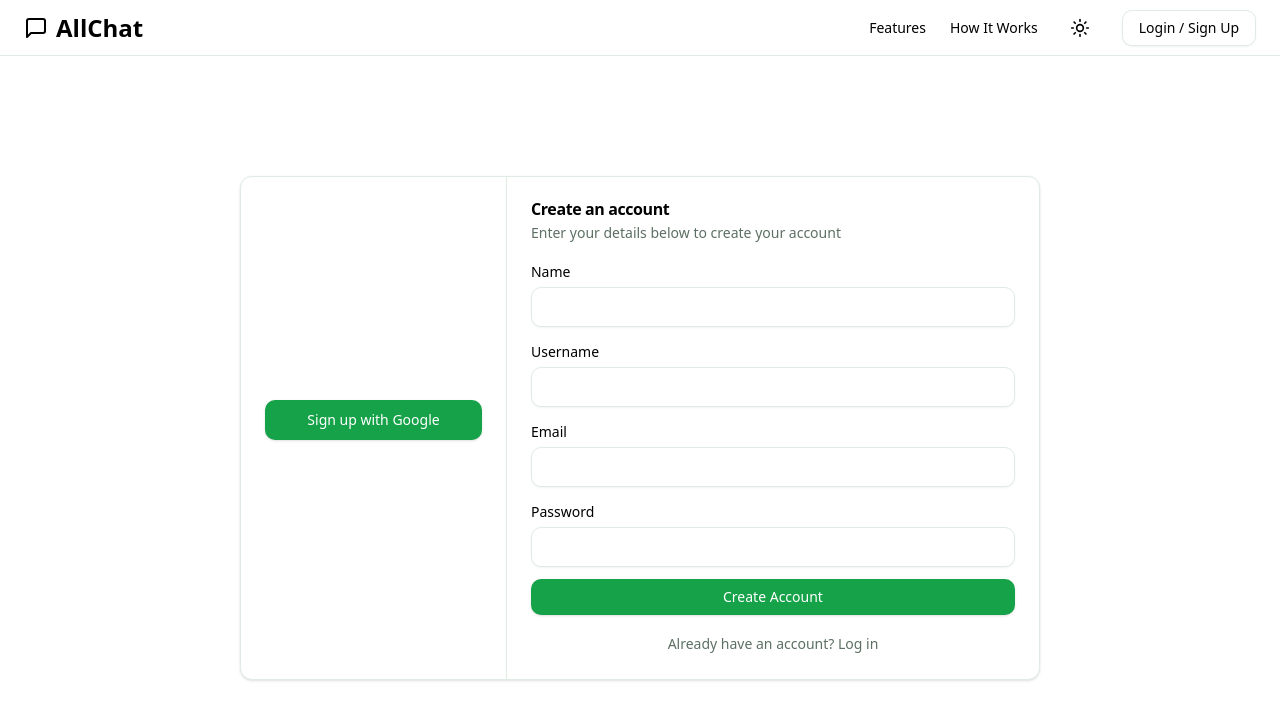
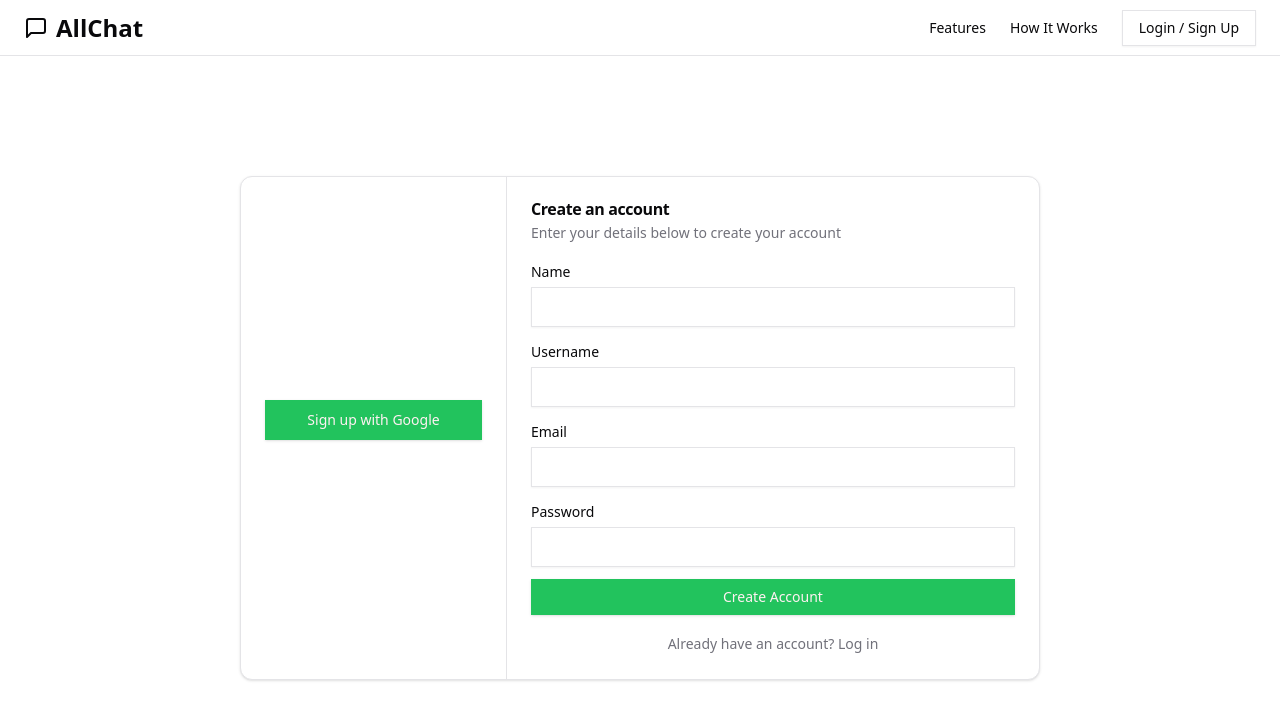
Before and after one commit to Mukul-Howale/AllChat, a Next.js app in the folder all-chat/: page /auth in a window 1280 px wide. Shown: the top 720 px of the page. Built offline with nearby package versions, Linux system fonts and the light colour scheme.

Commit message:
removed dark theme

```diff
--- a/all-chat/src/components/ui/theme-toggle.tsx
+++ b/all-chat/src/components/ui/theme-toggle.tsx
@@ -1,20 +1,21 @@
+import React from 'react';
 import { Moon, Sun } from 'lucide-react';
 import { useTheme } from '@/contexts/ThemeContext';
 import { Button } from './button';
 
 export function ThemeToggle() {
-  const { theme, toggleTheme } = useTheme();
+  const { theme } = useTheme();
 
   return (
     <Button
       variant="ghost"
       size="icon"
-      onClick={toggleTheme}
-      className="w-9 h-9 relative"
+      className="hover:bg-accent hover:text-accent-foreground"
       aria-label="Toggle theme"
     >
-      <Sun className={`h-5 w-5 transition-all absolute ${theme === 'dark' ? 'scale-0' : 'scale-100'}`} />
-      <Moon className={`h-5 w-5 transition-all absolute ${theme === 'dark' ? 'scale-100' : 'scale-0'}`} />
+      <Sun className="h-[1.2rem] w-[1.2rem] rotate-0 scale-100 transition-all dark:-rotate-90 dark:scale-0" />
+      <Moon className="absolute h-[1.2rem] w-[1.2rem] rotate-90 scale-0 transition-all dark:rotate-0 dark:scale-100" />
+      <span className="sr-only">Toggle theme</span>
     </Button>
   );
 }
--- a/all-chat/src/contexts/ThemeContext.tsx
+++ b/all-chat/src/contexts/ThemeContext.tsx
@@ -1,36 +1,29 @@
-import { createContext, useContext, useEffect, useState } from 'react';
+import React, { createContext, useState, useContext, useEffect } from 'react';
 
-type Theme = 'light' | 'dark';
+type Theme = 'light';
 
 interface ThemeContextType {
   theme: Theme;
   toggleTheme: () => void;
 }
 
-const ThemeContext = createContext<ThemeContextType | undefined>(undefined);
+const ThemeContext = createContext<ThemeContextType>({
+  theme: 'light',
+  toggleTheme: () => {},
+});
 
-export function ThemeProvider({ children }: { children: React.ReactNode }) {
+export const ThemeProvider: React.FC<{ children: React.ReactNode }> = ({ children }) => {
   const [theme, setTheme] = useState<Theme>('light');
 
   useEffect(() => {
-    // Check for saved theme preference or system preference
-    const savedTheme = localStorage.getItem('theme') as Theme;
-    const systemPrefersDark = window.matchMedia('(prefers-color-scheme: dark)').matches;
-
-    if (savedTheme) {
-      setTheme(savedTheme);
-      document.documentElement.classList.toggle('dark', savedTheme === 'dark');
-    } else if (systemPrefersDark) {
-      setTheme('dark');
-      document.documentElement.classList.add('dark');
-    }
+    // Remove any dark theme classes
+    document.documentElement.classList.remove('dark');
+    document.documentElement.classList.add('light');
   }, []);
 
   const toggleTheme = () => {
-    const newTheme = theme === 'light' ? 'dark' : 'light';
-    setTheme(newTheme);
-    document.documentElement.classList.toggle('dark');
-    localStorage.setItem('theme', newTheme);
+    // Since we're removing dark mode, this is now a no-op
+    setTheme('light');
   };
 
   return (
@@ -38,12 +31,6 @@ export function ThemeProvider({ children }: { children: React.ReactNode }) {
       {children}
     </ThemeContext.Provider>
   );
-}
+};
 
-export function useTheme() {
-  const context = useContext(ThemeContext);
-  if (context === undefined) {
-    throw new Error('useTheme must be used within a ThemeProvider');
-  }
-  return context;
-}
+export const useTheme = () => useContext(ThemeContext);
--- a/all-chat/src/layouts/Header.tsx
+++ b/all-chat/src/layouts/Header.tsx
@@ -5,7 +5,6 @@ import { Button } from "@/components/ui/button";
 import { Avatar, AvatarFallback, AvatarImage } from "@/components/ui/avatar";
 import { logoutUser, isAuthenticated } from '@/utils/auth';
 import { useRouter } from 'next/router';
-import { ThemeToggle } from '@/components/ui/theme-toggle';
 import {
   DropdownMenu,
   DropdownMenuContent,
@@ -42,7 +41,6 @@ const Header: React.FC<HeaderProps> = ({ hideNavigation = false, user = null })
           <Link className="text-sm font-medium hover:underline underline-offset-4" href="#how-it-works">
             How It Works
           </Link>
-          <ThemeToggle />
           {isAuthenticated() && user ? (
             <DropdownMenu>
               <DropdownMenuTrigger asChild>
--- a/all-chat/src/styles/globals.css
+++ b/all-chat/src/styles/globals.css
@@ -1,66 +1,46 @@
 @tailwind base;
 @tailwind components;
 @tailwind utilities;
-@layer base {
+
 :root {
-    --background: 0 0% 100%;    /* Pure white */
-    --foreground: 0 0% 0%;      /* Pure black */
+  /* Light mode colors */
+  --background: 0 0% 100%;
+  --foreground: 240 10% 3.9%;
+
   --card: 0 0% 100%;
-    --card-foreground: 0 0% 0%;
+  --card-foreground: 240 10% 3.9%;
+
   --popover: 0 0% 100%;
-    --popover-foreground: 0 0% 0%;
-    --primary: 142 76% 36%;     /* Vibrant green */
-    --primary-foreground: 0 0% 100%;
-    --secondary: 142 33% 96%;   /* Light green */
-    --secondary-foreground: 142 76% 36%;
-    --muted: 142 33% 96%;
-    --muted-foreground: 142 10% 40%;
-    --accent: 142 76% 36%;
-    --accent-foreground: 0 0% 100%;
-    --destructive: 0 84% 60%;
-    --destructive-foreground: 0 0% 100%;
-    --border: 142 20% 90%;
-    --input: 142 20% 90%;
-    --ring: 142 76% 36%;
-    --chart-1: 142 76% 36%;     /* Green */
-    --chart-2: 209 76% 45%;     /* Blue */
-    --chart-3: 32 95% 57%;      /* Orange */
-    --chart-4: 271 74% 56%;     /* Purple */
-    --chart-5: 0 76% 50%;       /* Red */
-    --radius: 0.75rem
+  --popover-foreground: 240 10% 3.9%;
+
+  --primary: 142 70% 45%;
+  --primary-foreground: 355.7 100% 97.3%;
+
+  --secondary: 142 50% 70%;
+  --secondary-foreground: 240 10% 3.9%;
+
+  --muted: 240 4.8% 95.9%;
+  --muted-foreground: 240 3.8% 46.1%;
+
+  --accent: 240 4.8% 95.9%;
+  --accent-foreground: 240 10% 3.9%;
+
+  --destructive: 0 84.2% 60.2%;
+  --destructive-foreground: 0 0% 98%;
+
+  --border: 240 5.9% 90%;
+  --input: 240 5.9% 90%;
+  --ring: 142 70% 45%;
 }
-  .dark {
-    --background: 142 30% 10%;    /* Dark green-tinted black */
-    --foreground: 0 0% 100%;      /* White */
-    --card: 142 30% 12%;
-    --card-foreground: 0 0% 100%;
-    --popover: 142 30% 12%;
-    --popover-foreground: 0 0% 100%;
-    --primary: 142 76% 45%;       /* Brighter green */
-    --primary-foreground: 0 0% 100%;
-    --secondary: 142 25% 20%;     /* Muted dark green */
-    --secondary-foreground: 142 76% 45%;
-    --muted: 142 25% 20%;
-    --muted-foreground: 142 10% 75%;
-    --accent: 142 76% 45%;
-    --accent-foreground: 0 0% 100%;
-    --destructive: 0 84% 60%;
-    --destructive-foreground: 0 0% 100%;
-    --border: 142 25% 20%;
-    --input: 142 25% 20%;
-    --ring: 142 76% 45%;
-    --chart-1: 142 76% 45%;      /* Bright green */
-    --chart-2: 209 76% 55%;      /* Bright blue */
-    --chart-3: 32 95% 65%;       /* Bright orange */
-    --chart-4: 271 74% 65%;      /* Bright purple */
-    --chart-5: 0 76% 60%;        /* Bright red */
+
+* {
+  border-color: hsl(var(--border));
 }
-}
-@layer base {
-  * {
-    @apply border-border;
-  }
+
 body {
   @apply bg-background text-foreground;
 }
+
+.light {
+  color-scheme: light;
 }
```
Lines whose indentation alone changed are shown as unchanged.
